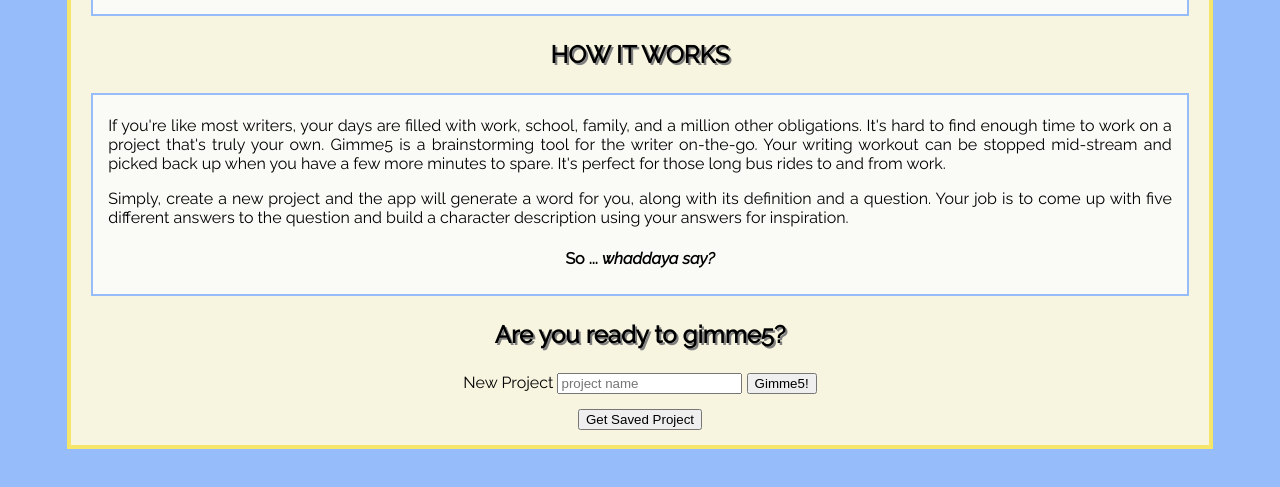
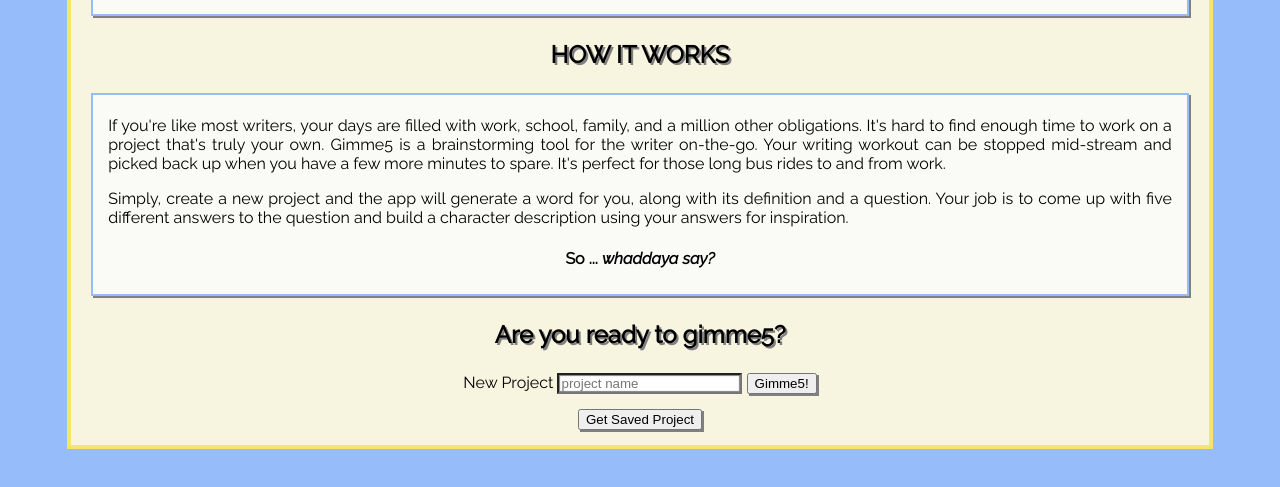
Before and after one commit to cox512/gimme5, a plain HTML site: page portfolio/gimme10/index.html in a window 1280 px wide. Shown: the part 203-690 px from the top of the page. Drawn offline with nearby package versions, Linux system fonts and the light colour scheme; a web font is replaced by a local one.

Commit message:
Added shadows to intro-page styling

```diff
--- a/portfolio/gimme10/styles.css
+++ b/portfolio/gimme10/styles.css
@@ -33,6 +33,7 @@ body {
     border: 2px solid  rgba(150, 188, 250, 1);
     margin: 20px;
     background-color: rgb(250, 250, 247);
+    box-shadow: 2px 2px gray;
 }
 
 #title {
@@ -63,6 +64,14 @@ h3 {
 
 .intro-form {
     margin: 15px;
+}
+
+input {
+    box-shadow: 2px 2px gray;
+}
+
+#new-project {
+    box-shadow:inset 0 0 1px 1px gray;
 }
 /* ------- */
 
```
